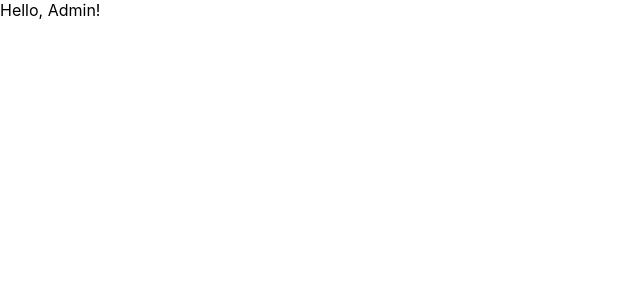
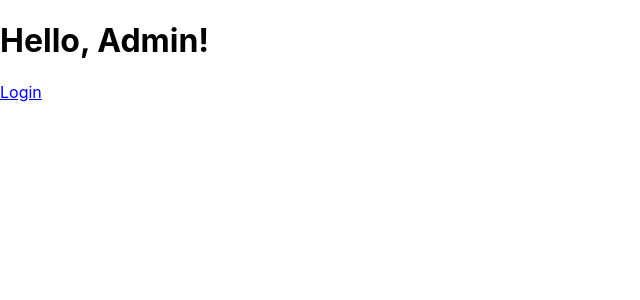
Before and after one commit to balayokesh/libraryManagementSystem, a React (Create React App) app: page /admin in a window 1280 px wide. Shown: the top 300 px of the page, without its empty margins (0-640 px from the left). Built offline with nearby package versions, Linux system fonts and the light colour scheme.

Commit message:
Implemented admin login

```diff
--- a/src/Admin.jsx
+++ b/src/Admin.jsx
@@ -1,5 +1,10 @@
+import { Link } from 'react-router-dom';
+
 export default function Admin () {
     return (
-        <div>Hello, Admin!</div>
+        <div>
+            <h1>Hello, Admin!</h1>
+            <Link to='/admin/login'>Login</Link>
+        </div>
     )
 }
--- a/src/Routes/Login.jsx
+++ b/src/Routes/AdminLogin.jsx
@@ -1,6 +1,6 @@
-import { Link } from "react-router-dom";
+import { Link } from 'react-router-dom';
 
-export default function Login () {
+export default function AdminLogin () {
 
     const handleSubmit = (e) => {
         e.preventDefault();
@@ -20,7 +20,7 @@ export default function Login () {
                 <Link to='/'>
                     <img src='https://ik.imagekit.io/balayokesh/LibraryManagerLogo_XkvQqnBkh.png' className='logo' alt='Logo' />
                 </Link>
-                <h1>Login</h1>
+                <h1>Admin Login</h1>
                 <input type='email' placeholder='Email' id='email' required autoFocus />
                 <br />
                 <input type='password' placeholder='Password' id='password' required/>
--- a/src/index.js
+++ b/src/index.js
@@ -4,8 +4,9 @@ import { BrowserRouter, Route, Routes } from 'react-router-dom';
 
 import './index.css';
 import App from './App';
+import Login from './Routes/Login';
 import Admin from './Admin';
-import Login from './Routes/Login';
+import AdminLogin from './Routes/AdminLogin';
 
 const root = ReactDOM.createRoot(document.getElementById('root'));
 root.render(
@@ -13,8 +14,9 @@ root.render(
 		<BrowserRouter>
 			<Routes>
 				<Route exact path='/' element={<App />} />
+				<Route exact path='/login' element={<Login />} />
 				<Route exact path='/admin' element={<Admin />} />
-				<Route exact path='/login' element={<Login />} />
+				<Route exact path='/admin/login' element={<AdminLogin />} />
 			</Routes>
 		</BrowserRouter>
 	</React.StrictMode>
```
